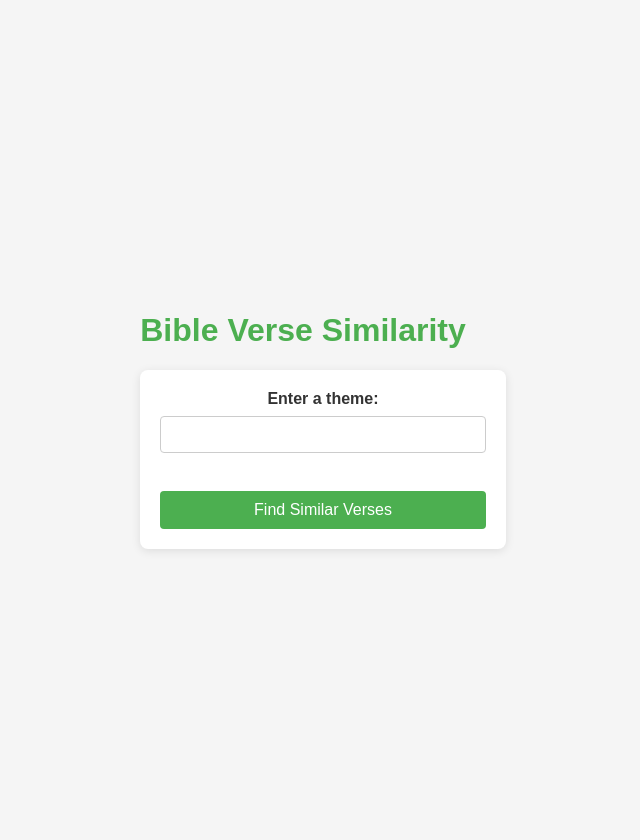
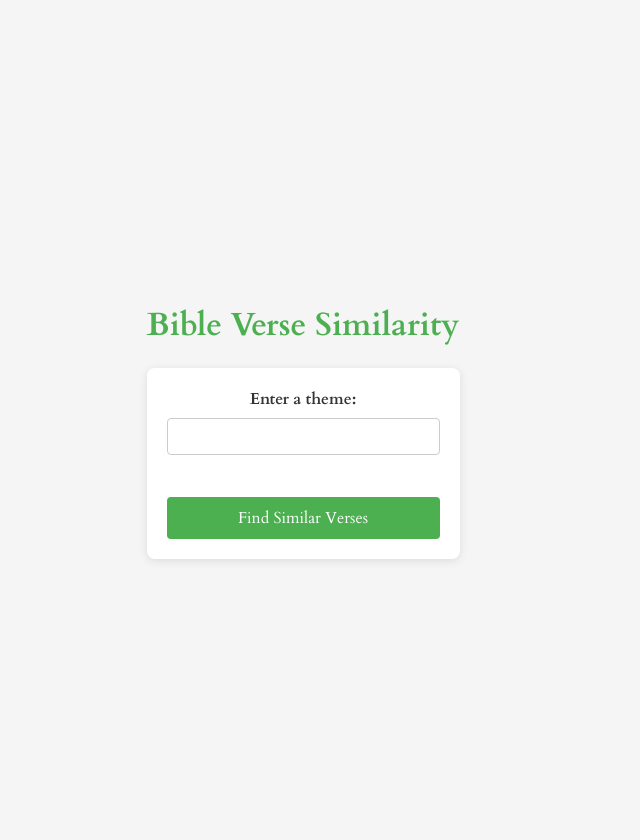
Before and after one commit to Namit2111/bible-verse-finder, a Flask app: page / in a window 1280 px wide. Shown: the whole page, without its empty margins (337-977 px from the left). Run offline with Flask 3, Linux system fonts and the light colour scheme; parts of the project's set-up code (start-up, migrations or seed data) failed here and were passed over.

Commit message:
centered title and changed font

```diff
--- a/templates/index.html
+++ b/templates/index.html
@@ -4,9 +4,10 @@
     <meta charset="UTF-8">
     <meta name="viewport" content="width=device-width, initial-scale=1.0">
     <title>Bible Verse Similarity</title>
+    <link href="https://fonts.googleapis.com/css2?family=Cardo:wght@400;700&display=swap" rel="stylesheet">
     <style>
         body {
-            font-family: Arial, sans-serif;
+            font-family: Cardo, serif;
             background-color: #f5f5f5;
             color: #333;
             margin: 0;
@@ -30,6 +31,7 @@
             box-shadow: 0 2px 10px rgba(0, 0, 0, 0.1);
             max-width: 400px;
             width: 100%;
+            box-sizing: border-box
         }
 
         label {
@@ -47,6 +49,7 @@
         }
 
         input[type="submit"] {
+            font-family: Cardo, serif;
             background-color: #4CAF50;
             color: white;
             padding: 10px 15px;
```
